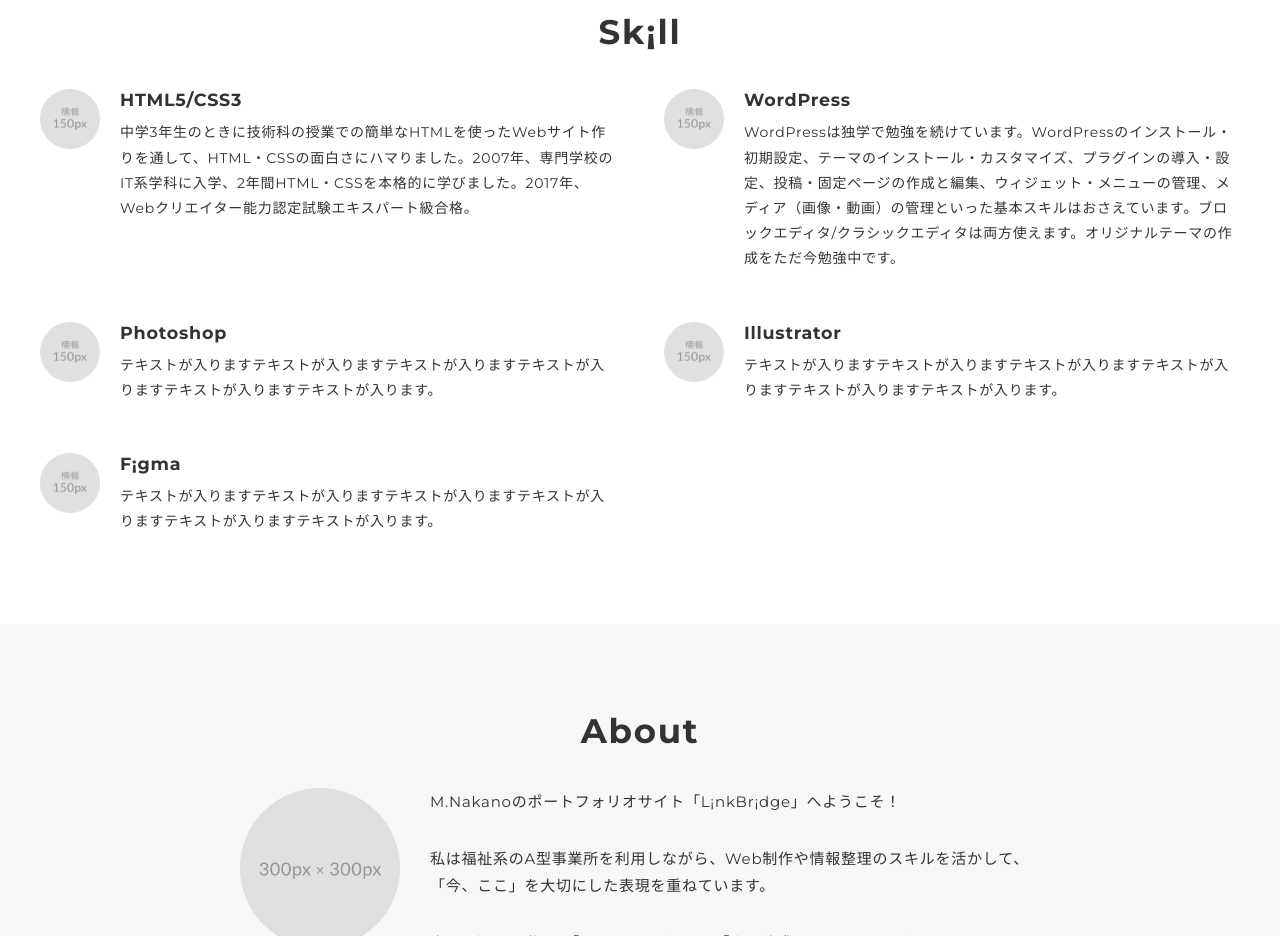
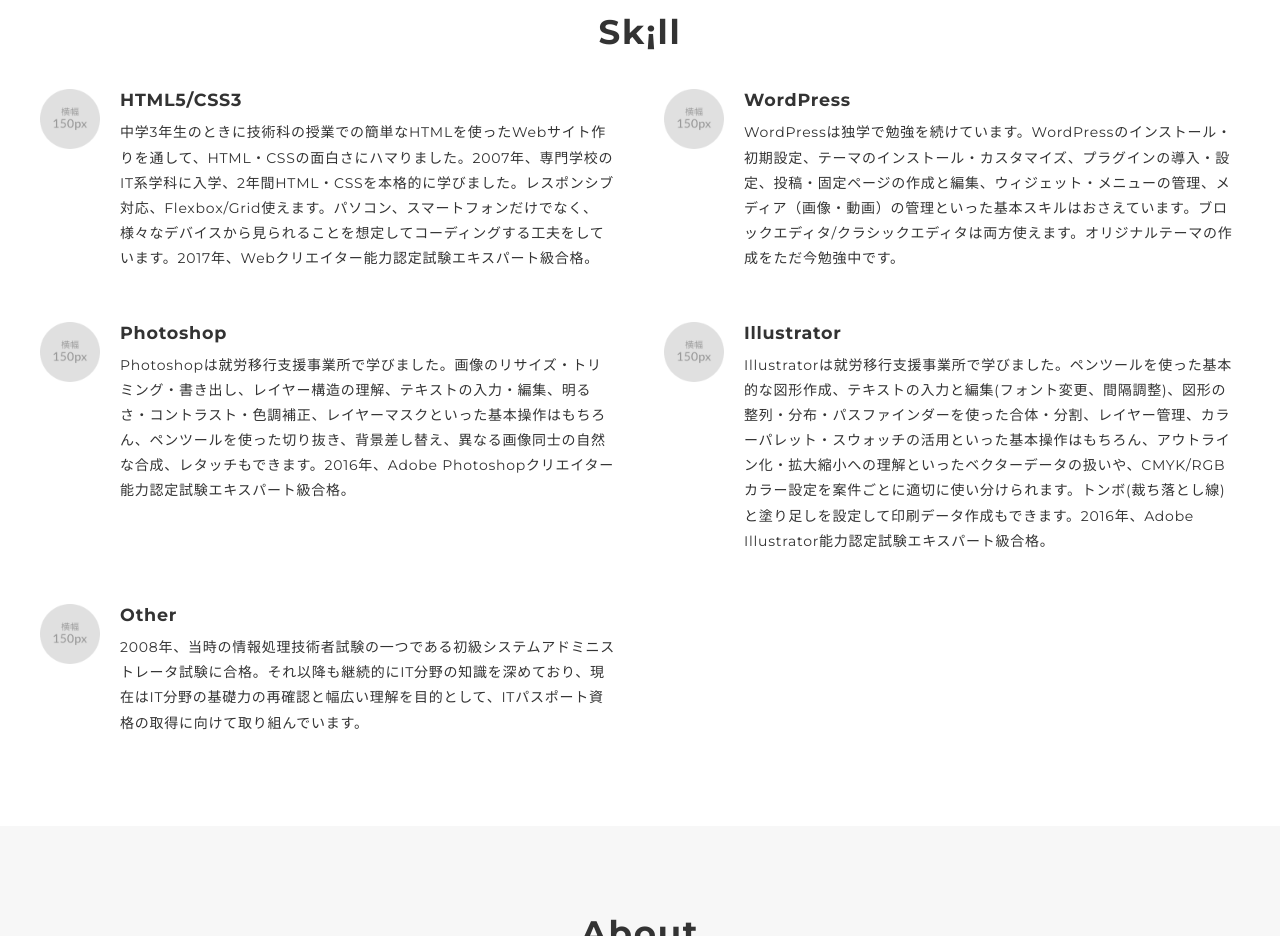
Before and after one commit to linkabridge/linkabridge.github.io, a plain HTML site: page index.html in a window 1280 px wide. Shown: the part 1780-2716 px from the top of the page. Drawn offline with nearby package versions, Linux system fonts and the light colour scheme.

Commit message:
HTML内のスキルセクションの文章の更新

```diff
--- a/index.html
+++ b/index.html
@@ -101,7 +101,7 @@
               <div class="skill-body">
                 <h3 class="skill-name">HTML5/CSS3</h3>
                 <p class="skill-text">
-                  中学3年生のときに技術科の授業での簡単なHTMLを使ったWebサイト作りを通して、HTML・CSSの面白さにハマりました。2007年、専門学校のIT系学科に入学、2年間HTML・CSSを本格的に学びました。2017年、Webクリエイター能力認定試験エキスパート級合格。
+                  中学3年生のときに技術科の授業での簡単なHTMLを使ったWebサイト作りを通して、HTML・CSSの面白さにハマりました。2007年、専門学校のIT系学科に入学、2年間HTML・CSSを本格的に学びました。レスポンシブ対応、Flexbox/Grid使えます。パソコン、スマートフォンだけでなく、様々なデバイスから見られることを想定してコーディングする工夫をしています。2017年、Webクリエイター能力認定試験エキスパート級合格。
                 </p>
               </div>
             </div>
@@ -119,7 +119,8 @@
               <div class="skill-body">
                 <h3 class="skill-name">Photoshop</h3>
                 <p class="skill-text">
-                  テキストが入りますテキストが入りますテキストが入りますテキストが入りますテキストが入りますテキストが入ります。</p>
+                  Photoshopは就労移行支援事業所で学びました。画像のリサイズ・トリミング・書き出し、レイヤー構造の理解、テキストの入力・編集、明るさ・コントラスト・色調補正、レイヤーマスクといった基本操作はもちろん、ペンツールを使った切り抜き、背景差し替え、異なる画像同士の自然な合成、レタッチもできます。2016年、Adobe Photoshopクリエイター能力認定試験エキスパート級合格。
+                </p>
               </div>
             </div>
             <div class="skill-item">
@@ -127,15 +128,17 @@
               <div class="skill-body">
                 <h3 class="skill-name">Illustrator</h3>
                 <p class="skill-text">
-                  テキストが入りますテキストが入りますテキストが入りますテキストが入りますテキストが入りますテキストが入ります。</p>
+                  Illustratorは就労移行支援事業所で学びました。ペンツールを使った基本的な図形作成、テキストの入力と編集(フォント変更、間隔調整)、図形の整列・分布・パスファインダーを使った合体・分割、レイヤー管理、カラーパレット・スウォッチの活用といった基本操作はもちろん、アウトライン化・拡大縮小への理解といったベクターデータの扱いや、CMYK/RGBカラー設定を案件ごとに適切に使い分けられます。トンボ(裁ち落とし線)と塗り足しを設定して印刷データ作成もできます。2016年、Adobe Illustrator能力認定試験エキスパート級合格。
+                </p>
               </div>
             </div>
             <div class="skill-item">
               <p class="skill-img"><img src="img/icon_skill.png" alt=""></p>
               <div class="skill-body">
-                <h3 class="skill-name">F¡gma</h3>
+                <h3 class="skill-name">Other</h3>
                 <p class="skill-text">
-                  テキストが入りますテキストが入りますテキストが入りますテキストが入りますテキストが入りますテキストが入ります。</p>
+                  2008年、当時の情報処理技術者試験の一つである初級システムアドミニストレータ試験に合格。それ以降も継続的にIT分野の知識を深めており、現在はIT分野の基礎力の再確認と幅広い理解を目的として、ITパスポート資格の取得に向けて取り組んでいます。
+                </p>
               </div>
             </div>
           </div>
```
